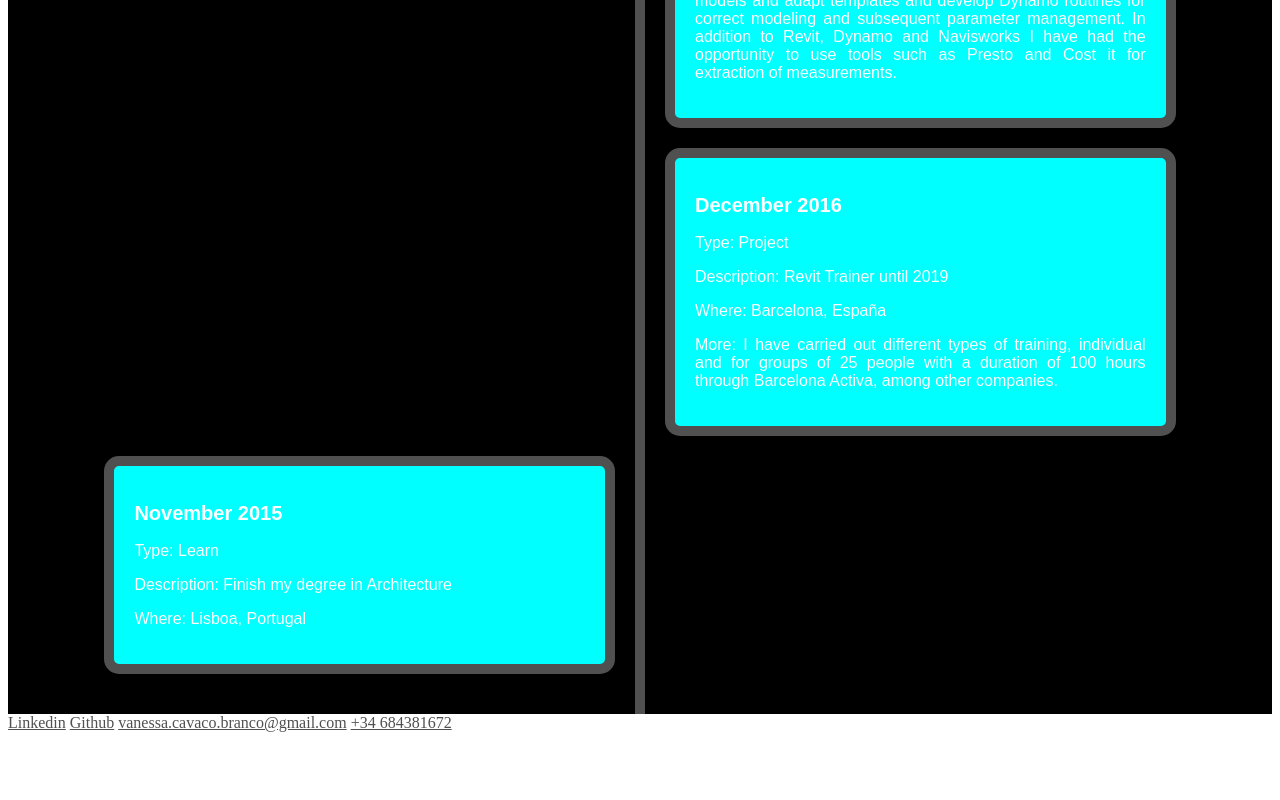
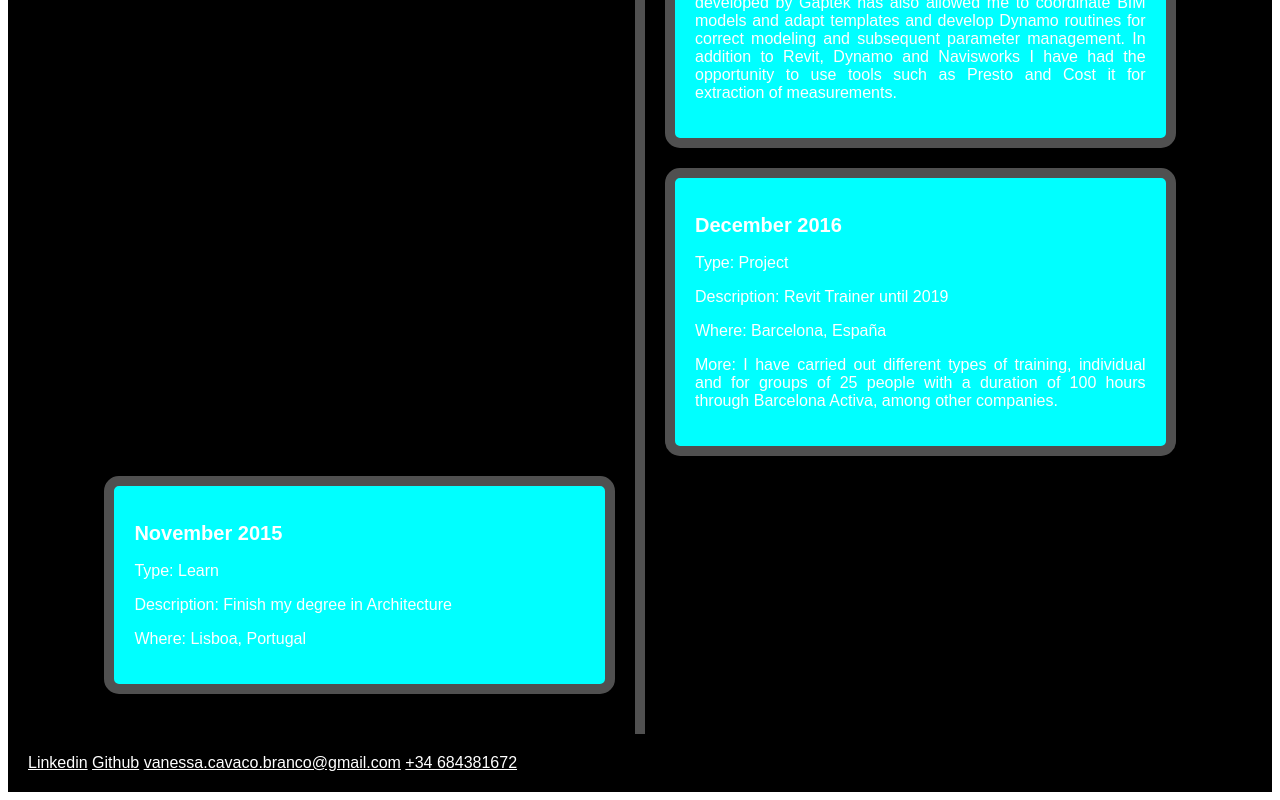
Before and after one commit to VanessaCavaco/Life-Line, a plain HTML site: page index.html in a window 1280 px wide. Shown: the part 2605-3405 px from the top of the page. Before the commit the page ends 3345 px from the top, so only its background shows below. Drawn offline with Linux system fonts and the light colour scheme.

Commit message:
Footer Style

```diff
--- a/index.html
+++ b/index.html
@@ -14,9 +14,11 @@
         <script type="module" src="static/js/app.js"></script>
     </body>
     <footer>
-        <a href="https://www.linkedin.com/in/vanessacavacobranco">Linkedin</a>
-        <a href="https://github.com/VanessaCavaco">Github</a>
-        <a href = "mailto:vanessa.cavaco.branco@gmail.com">vanessa.cavaco.branco@gmail.com</a>
-        <a href="tel:+34 684381672">+34 684381672</a>
+        <div class="footer-container">
+            <a href="https://www.linkedin.com/in/vanessacavacobranco">Linkedin</a>
+            <a href="https://github.com/VanessaCavaco">Github</a>
+            <a href = "mailto:vanessa.cavaco.branco@gmail.com">vanessa.cavaco.branco@gmail.com</a>
+            <a href="tel:+34 684381672">+34 684381672</a>
+        </div>
     </footer>
 </html>
--- a/static/css/index.css
+++ b/static/css/index.css
@@ -4,21 +4,31 @@
     --border-color: #505050;
     --font-family: 'Quicksand', sans-serif;
     --font-color: #ffffff;
+    --education-color: #6ADFC1;
+    --project-color: #EA638D;
+    --work-color: #F6D95F;
     --font-size-h1: 22px;
     --font-size-h2: 20px;
     --font-size-h3: 18px;
     --font-size-p: 16px;
 }
 
-#app {
+#app, footer {
+    display:flex;
+    flex-direction: column;
     font-family: var(--font-family);
     font-size: var(--font-size-p);
     color: var(--font-color);
     background-color: var(--background-color);
+    gap:20px;
+}
+
+.footer-container{
+    padding: 20px;
 }
 
 a {
-    color: #505050;
+    color: var(--font-color);
     text-decoration: underline;
 }
 
```
